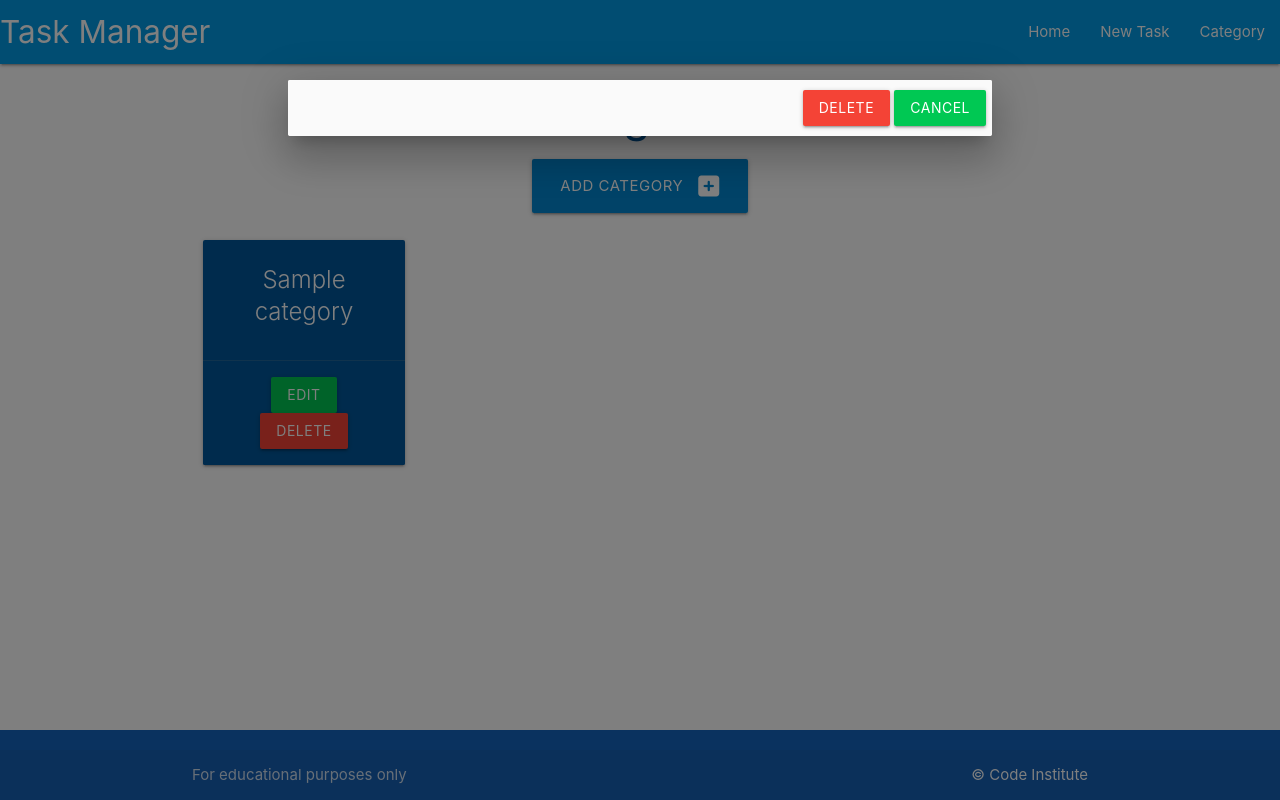
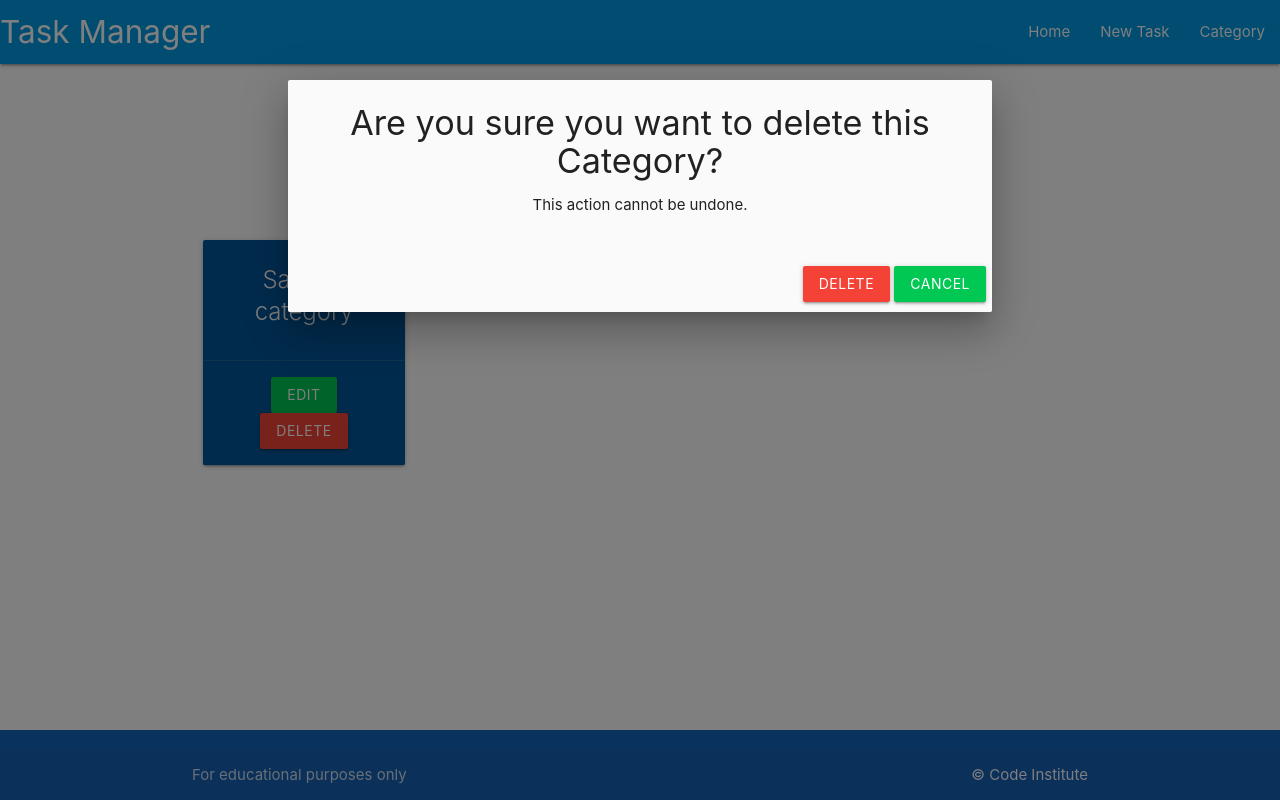
Before and after one commit to douglas86/love-flask-and-data, a Flask app: page /categories in a window 1280 px wide, after a click on "DELETE". Run offline with Flask 3, Linux system fonts and the light colour scheme; tables that the repository leaves empty hold one stand-in row (values such as "Sample post"); some libraries are stand-ins or nearby versions.

Commit message:
direct to correct url on modal cancel

```diff
--- a/taskmanager/templates/categories.html
+++ b/taskmanager/templates/categories.html
@@ -23,13 +23,13 @@
 
                 <!-- Modal Structure -->
                 <div id="modal-{{ category.id }}" class="modal">
-                    <div class="modal-content modal">
+                    <div class="modal-content">
                         <h4>Are you sure you want to delete this Category?</h4>
                         <p>This action cannot be undone.</p>
                     </div>
                     <div class="modal-footer">
                         <a href="{{ url_for('delete_category', category_id=category.id) }}" class="btn red">Delete</a>
-                        <a href="modal-close" class="btn green accent-4">Cancel</a>
+                        <a href="{{ url_for('categories') }}" class="btn green accent-4">Cancel</a>
                     </div>
                 </div>
             </div>
```
